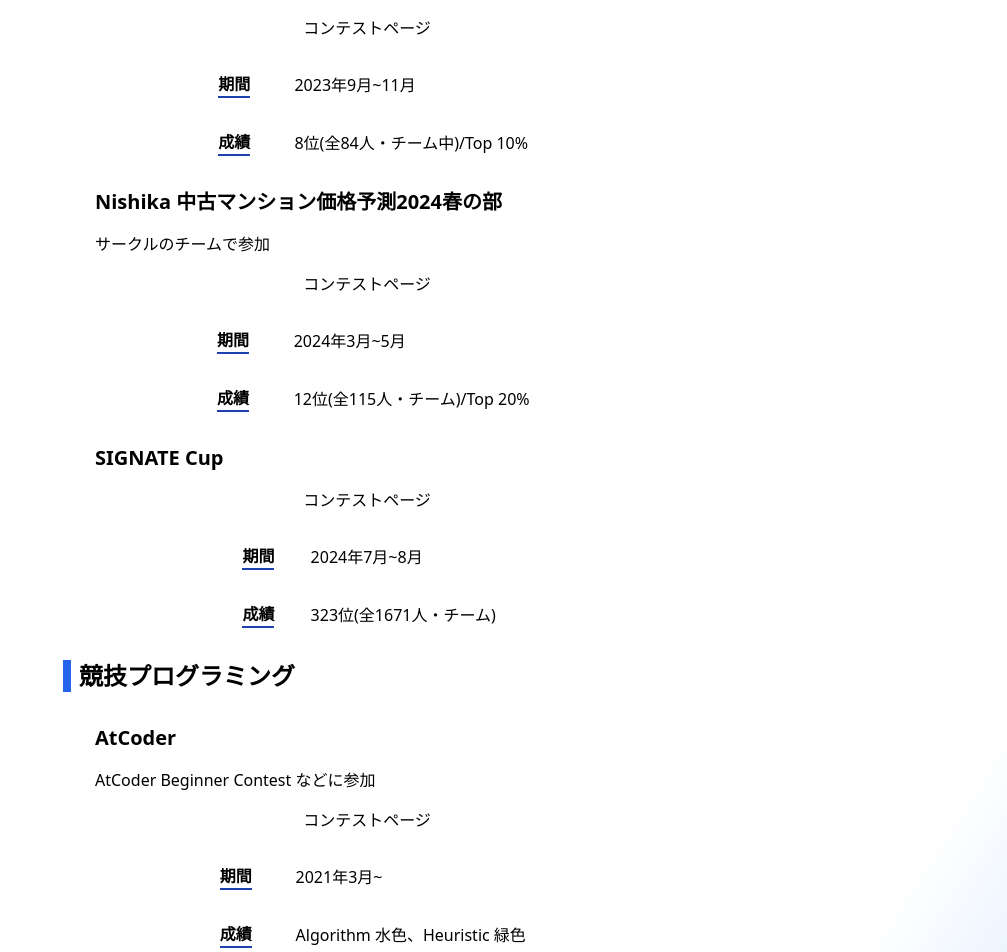
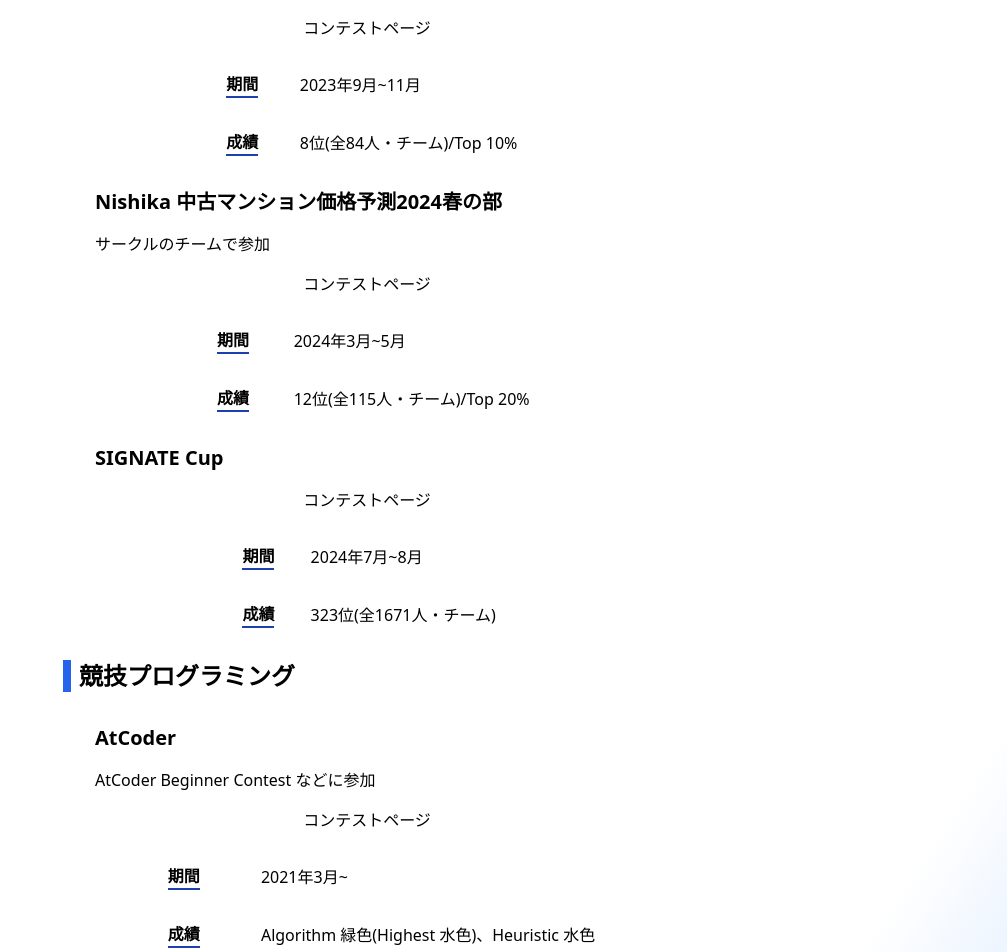
Before and after one commit to N-ha-1050/portfolio, a Next.js app: page /competitions in a window 1280 px wide. Shown: the part 560-1512 px from the top of the page, without its empty margins (273-1280 px from the left). Built offline with nearby package versions, Linux system fonts and the light colour scheme.

Commit message:
🎨 情報の更新

```diff
--- a/src/pages/competitions.tsx
+++ b/src/pages/competitions.tsx
@@ -28,7 +28,7 @@
         name: "Nishika 生鮮野菜の価格予測2023秋",
         link: "https://competition.nishika.com/competitions/yasai_2023autumn/summary",
         period: "2023年9月~11月",
-        result: "8位(全84人・チーム中)/Top 10%",
+        result: "8位(全84人・チーム)/Top 10%",
         description: "サークルのチームで参加",
     },
     {
@@ -52,7 +52,7 @@
         name: "AtCoder",
         link: "https://atcoder.jp",
         period: "2021年3月~",
-        result: "Algorithm 水色、Heuristic 緑色",
+        result: "Algorithm 緑色(Highest 水色)、Heuristic 水色",
         description: "AtCoder Beginner Contest などに参加",
     },
     {
```
